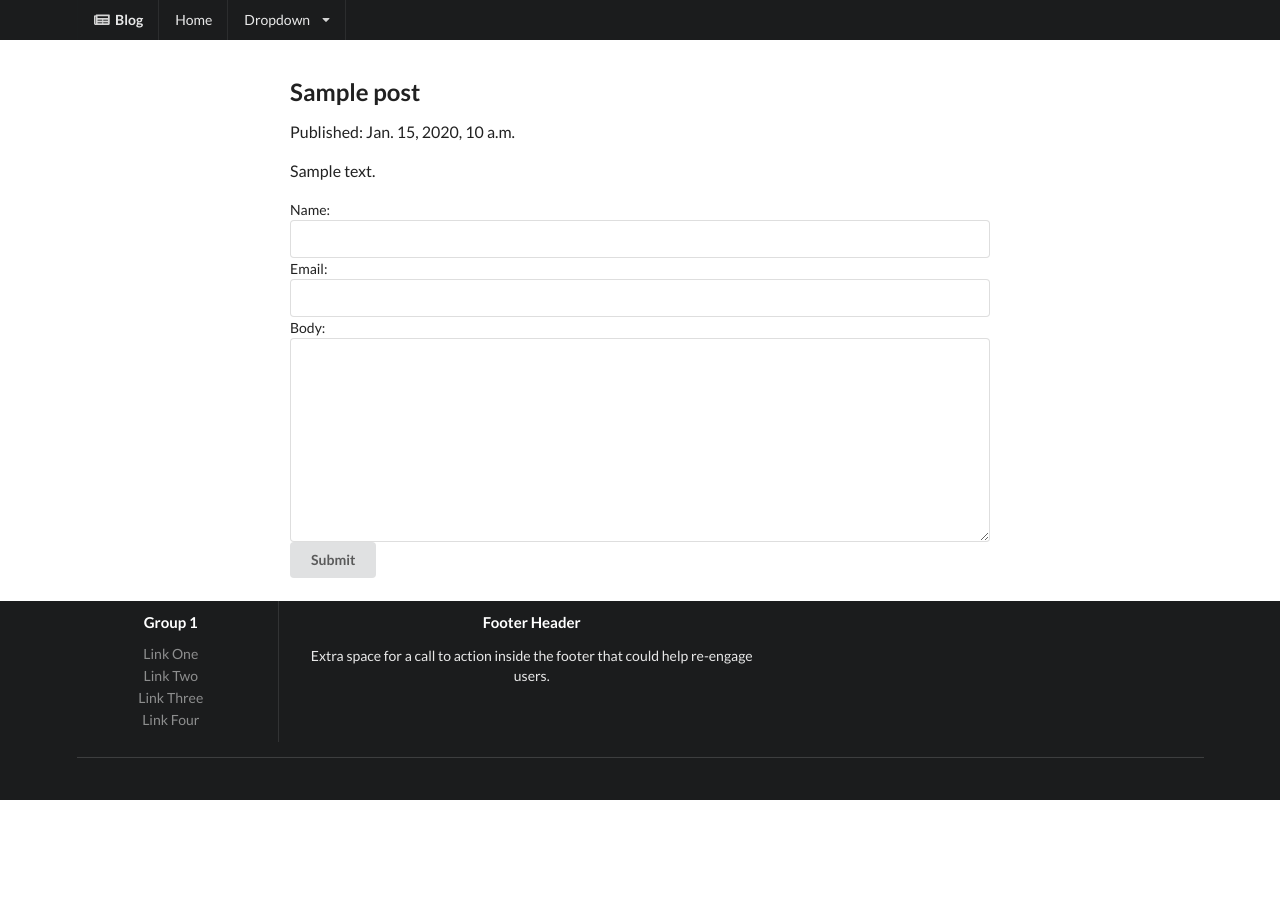
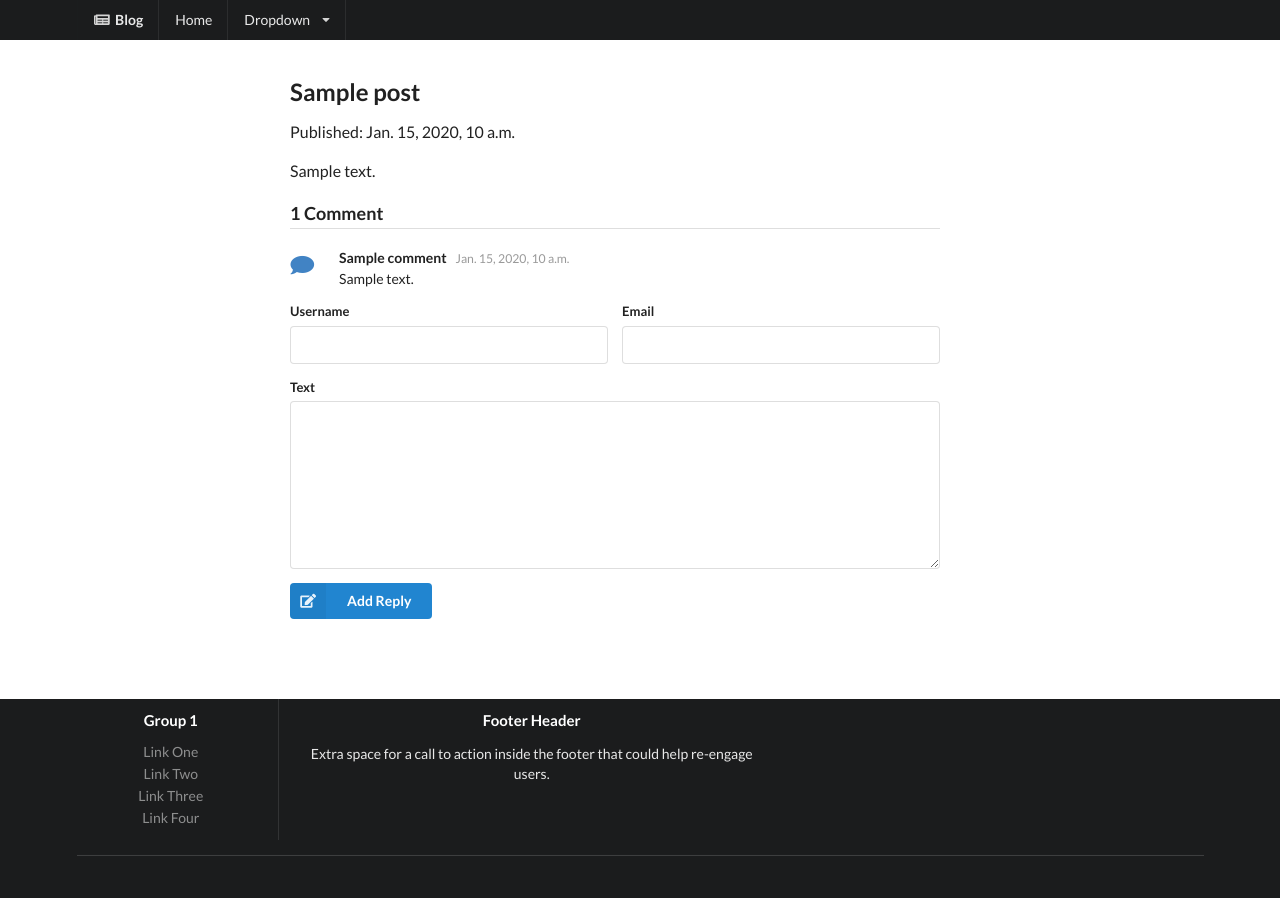
Before and after one commit to stuxbart/django-blog, a Django app: a page that uses blog/templates/blog/post/details.html in a window 1280 px wide. Before the commit the page ends 800 px from the top, so only its background shows below. Run offline with Django 3.2, Linux system fonts and the light colour scheme; tables that the repository leaves empty hold one stand-in row (values such as "Sample post").

Commit message:
add comments to the template

```diff
--- a/blog/models.py
+++ b/blog/models.py
@@ -39,9 +39,17 @@ class Post(models.Model):
         return reverse('blog:post_detail', kwargs={'slug': self.slug})
 
 
+class CommentQuerySet(models.query.QuerySet):
+    def active(self):
+        return self.filter(active=True)
+
+
 class CommentManager(models.Manager):
+    def get_queryset(self):
+        return CommentQuerySet(self.model, using=self._db)
+
     def active(self):
-        return self.get_queryset().filter(active=True)
+        return self.get_queryset().active()
 
 
 class Comment(models.Model):
--- a/blog/static/css/main.css
+++ b/blog/static/css/main.css
@@ -6,8 +6,8 @@ body {
   flex-direction: column;
 }
 .main.container {
-    padding-top: 10vh;
-  flex: 1 0 auto;
+    padding: 10vh 0;
+    flex: 1 0 auto;
 }
 .footer {
   flex-shrink: 0;
--- a/blog/templates/blog/post/details.html
+++ b/blog/templates/blog/post/details.html
@@ -7,10 +7,6 @@
     <p>
         {{ object.body }}
     </p>
-    <form class="ui form" action="" method="POST">
-        {% csrf_token %}
-        {{ form }}
-        <button type="submit" class="ui button">Submit</button>
-    </form>
+    {% include 'blog/snippets/comments.html' with comments=comments form=form %}
 </div>
 {% endblock %}
--- /dev/null
+++ b/blog/templates/blog/snippets/comments.html
@@ -0,0 +1,44 @@
+<div class="ui minimal comments">
+    {% with comments.count as total_comments %}
+    <h3 class="ui dividing header">{{ total_comments }} Comment{{ total_comments|pluralize:"s" }}</h3>
+    {% endwith %}
+    {% for comment in comments %}
+    <div class="comment">
+        <a class="avatar">
+            <i class="comment large icon"></i>
+        </a>
+        <div class="content">
+              <a class="author">{{ comment.name }}</a>
+              <div class="metadata">
+                    <span class="date">{{ comment.created }}</span>
+              </div>
+              <div class="text">
+                    {{ comment.body }}
+              </div>
+              <div class="actions">
+                    <a class="reply">Hide</a>
+              </div>
+        </div>
+    </div>
+    {% endfor %}
+    <form class="ui reply form" action="" method="POST">
+        {% csrf_token %}
+        <div class="two fields">
+            <div class="field">
+                <label>Username</label>
+                {{ form.name }}
+            </div>
+            <div class="field">
+                <label>Email</label>
+                {{ form.email }}
+            </div>
+        </div>
+        <div class="field">
+            <label>Text</label>
+            {{ form.body }}
+        </div>
+        <button type="submit" class="ui blue labeled submit icon button">
+          <i class="icon edit"></i> Add Reply
+        </button>
+    </form>
+</div>
--- a/blog/views.py
+++ b/blog/views.py
@@ -18,13 +18,14 @@ class PostDetailView(DetailView, FormView):
 
     def get_success_url(self):
         obj = self.get_object()
-        return reverse("blog:post_detail", kwargs={'slug': obj.slug })
+        return reverse("blog:post_detail", kwargs={'slug': obj.slug})
 
     def get_context_data(self, **kwargs):
         context = super(PostDetailView, self).get_context_data(**kwargs)
-        context['comments'] = Comment.objects.active()
+        context['comments'] = self.get_object().comments.active()
         return context
 
     def form_valid(self, form):
         form.instance.post = self.get_object()
+        form.save()
         return super(PostDetailView, self).form_valid(form)
```
